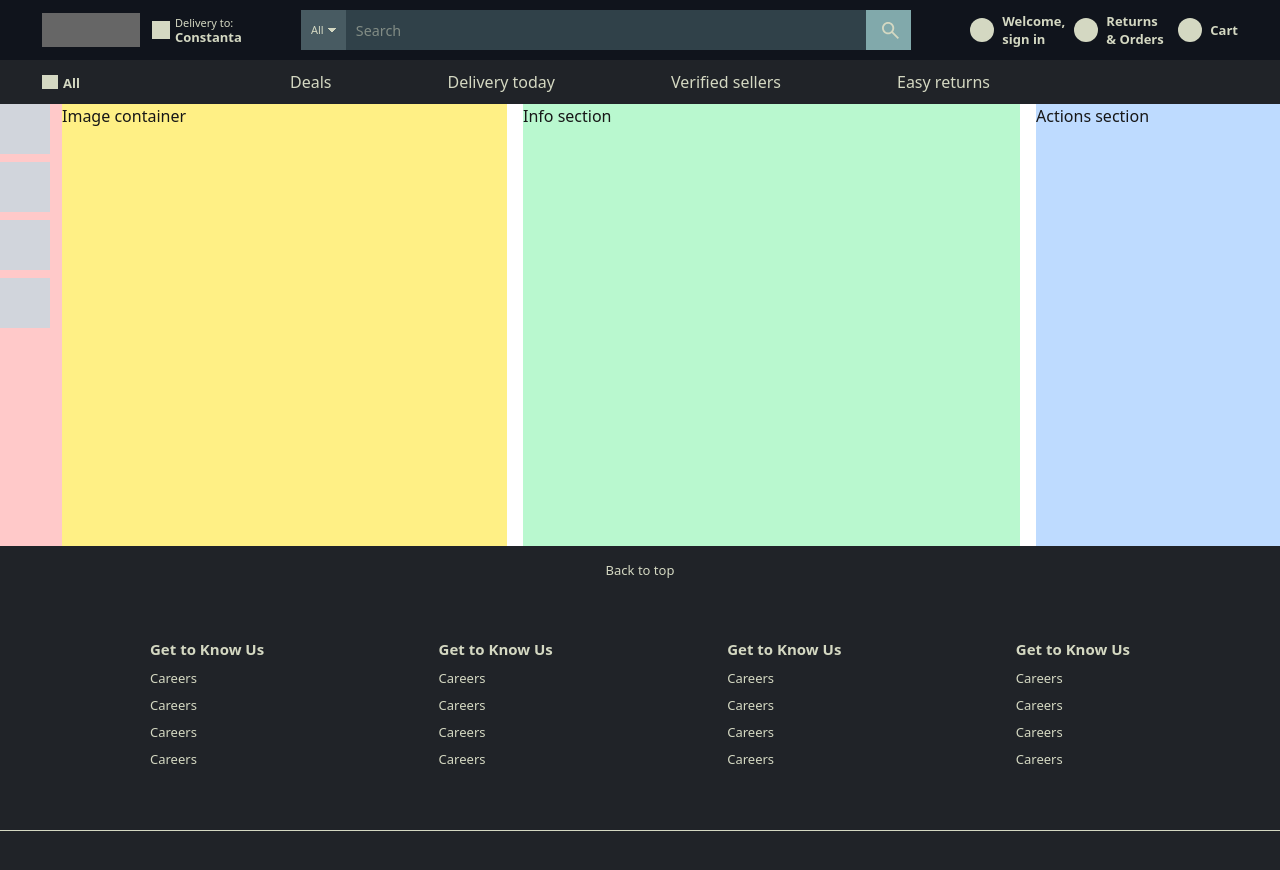
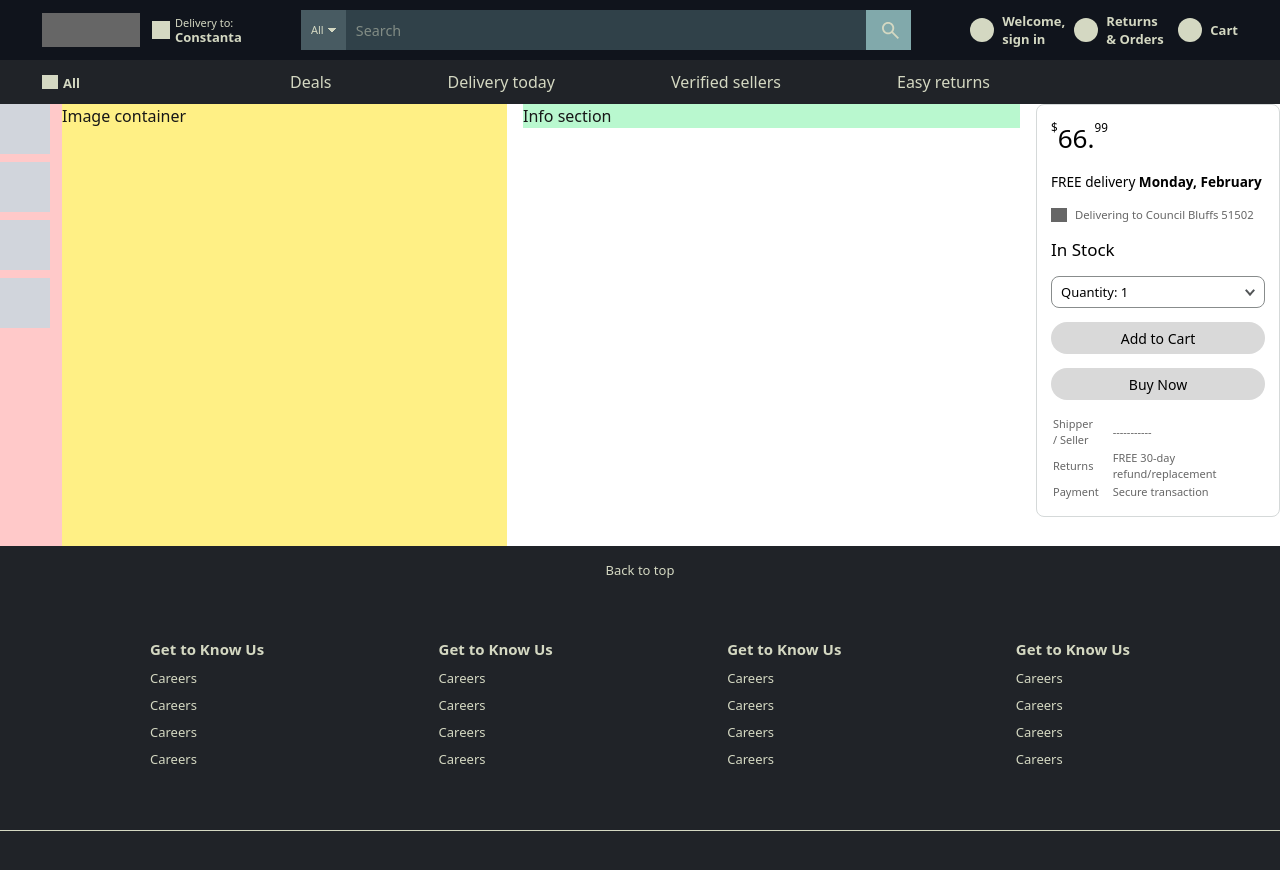
Before and after one commit to dimvxs/amazon_clone, a Next.js app in the folder frontend/: page /product in a window 1280 px wide. Shown: the top 870 px of the page. Built offline with nearby package versions, Linux system fonts and the light colour scheme.

Commit message:
add product actions component

```diff
--- a/frontend/app/globals.css
+++ b/frontend/app/globals.css
@@ -11,31 +11,40 @@
   --surface-10: #000000;
 
   --text-1: #666666;
-
   --interactive-1: #666666;
 
   --color-1: #d4d8c2;
   --color-2: #202328;
-  --color-3: #10141C;
-  --color-4: #485B62;
-  --color-5: #81A9AB;
+  --color-3: #10141c;
+  --color-4: #485b62;
+  --color-5: #81a9ab;
   --color-6: #304149;
+  --color-7: #000000;
+  --color-8: #666666;
+  --color-9: #d9d9d9;
+
+  --color-10: #d5d9d9;
+  --color-11: #888c8c;
 }
 
 @theme inline {
   --color-page-default: var(--color-1);
+  /* text */
+  --color-border-default: var(--color-10);
+  --color-border-muted: var(--color-11);
 
-  /* text */
-  --color-default: var(--color-1);
+  --color-default: var(--color-7);
   --color-light: var(--color-1);
   --color-dark: var(--color-1);
-  --color-muted: var(--color-1);
+  --color-muted: var(--color-8);
 
   /* bg */
   --color-surface-default: var(--color-1);
   --color-surface-light: var(--color-1);
   --color-surface-dark: var(--color-3);
   --color-surface-muted: var(--color-2);
+
+  --color-surface-card: var(--surface-0);
 
   /* icon */
   --color-icon-surface-light: var(--color-1);
@@ -51,6 +60,7 @@
 
   /* button */
   --color-button-default: var(--color-1);
+  --color-button-muted: var(--color-9);
 
   --color-background: var(--background);
   --color-foreground: var(--foreground);
@@ -64,7 +74,6 @@
   --breakpoint-layout-product-sm: 600px;
   --breakpoint-layout-product-md: 830px;
   --breakpoint-layout-product-lg: 1080px;
-
 
   --color-surface-0: var(--surface-0);
   --color-surface-1: var(--surface-1);
@@ -98,3 +107,12 @@ body {
 .layout-mx {
   @apply mx-[23px] layout-sm:mx-[42px];
 }
+
+@layer utilities {
+  .border-card {
+    @apply border border-border-default;
+  }
+  .border-interactive {
+    @apply border border-border-muted;
+  }
+}
--- a/frontend/app/product/page.tsx
+++ b/frontend/app/product/page.tsx
@@ -1,9 +1,10 @@
 "use client";
+import ProductActionsSection from "@/components/ProductActions";
 
 export default function ProductPage() {
   return (
     <main className="w-full flex justify-center">
-      <div className="w-full max-w-[1528px] flex flex-col layout-product-xs:flex-row justify-between gap-4">
+      <div className="w-full max-w-[1528px] flex flex-col items-start layout-product-xs:flex-row justify-between gap-4">
         <section className="layout-product-xs:max-w-[507px] layout-product-xs:w-[100%] layout-product-md:min-w-[507px] layout-xs:min-w-[386px] w-full bg-red-200 ">
           <div className="flex flex-col layout-product-xs:flex-row gap-3">
             <div className="order-2 layout-product-xs:order-1 flex flex-row layout-product-xs:flex-col gap-2">
@@ -23,9 +24,8 @@ export default function ProductPage() {
           Info section
         </section>
 
-        <section className="w-full layout-product-xs:w-[244px] bg-blue-200 block layout-product-xs:hidden layout-product-lg:block shrink-0">
-          Actions section
-        </section>
+        <ProductActionsSection></ProductActionsSection>
+
       </div>
     </main>
   );
--- /dev/null
+++ b/frontend/components/ProductActionButton.tsx
@@ -0,0 +1,20 @@
+"use client";
+
+interface ProductActionButtonProps {
+  children: string;
+  onClick?: () => void;
+}
+
+export default function ProductActionButton({
+  children,
+  onClick,
+}: ProductActionButtonProps) {
+  return (
+    <button
+      className="w-full h-[32px] font-inter font-normal text-[14px] leading-[19px] text-center align-middle bg-button-muted rounded-full"
+      onClick={onClick}
+    >
+      {children}
+    </button>
+  );
+}
--- /dev/null
+++ b/frontend/components/ProductActions.tsx
@@ -0,0 +1,50 @@
+import ProductQuantitySelector from "./ProductQuantitySelector";
+import ProductActionButton from "./ProductActionButton";
+import ProductInfoTable from "./ProductInfoTable";
+
+interface ProductActionsProps {
+  maxQuantity?: number;
+}
+
+export default function ProductActions({ maxQuantity }: ProductActionsProps) {
+  return (
+    <section className="w-full layout-product-xs:w-[244px] block layout-product-xs:hidden layout-product-lg:block shrink-0
+    bg-surface-card px-[14px] py-[14px] text-default rounded-lg border-card">
+      <div className="flex flex-col gap-[14px]">
+        <div className="flex items-start">
+          <span className="text-[11.7px] ">$</span>
+          <span className="text-[26.1px] ">66.</span>
+          <span className="text-[11.7px]">99</span>
+        </div>
+
+        <p className="text-[13.6px] leading-[20px]">
+          FREE delivery <span className="font-bold">Monday, February</span>
+        </p>
+
+        <div className="flex items-center gap-2 text-muted">
+          <div className="w-[16px] h-[14px] bg-muted"></div>
+          <span className="text-[11.3px] leading-[18px] align-middle">
+            Delivering to Council Bluffs 51502
+          </span>
+        </div>
+
+        <span className="text-[17px] leading-[24px] align-middle">
+          In Stock
+        </span>
+
+        <ProductQuantitySelector maxCount={10} />
+
+        <ProductActionButton>Add to Cart</ProductActionButton>
+        <ProductActionButton>Buy Now</ProductActionButton>
+
+        <ProductInfoTable
+          rows={[
+            { label: "Shipper / Seller" },
+            { label: "Returns", value: "FREE 30-day refund/replacement" },
+            { label: "Payment", value: "Secure transaction" },
+          ]}
+        />
+      </div>
+    </section>
+  );
+}
--- /dev/null
+++ b/frontend/components/ProductInfoTable.tsx
@@ -0,0 +1,28 @@
+"use client";
+
+interface ProductInfoRow {
+  label: string;
+  value?: string;
+}
+
+interface ProductInfoTableProps {
+  rows: ProductInfoRow[];
+}
+export default function ProductInfoTable({ rows }: ProductInfoTableProps) {
+  return (
+    <section className="w-full">
+      <table className="text-[11px] leading-[16px] text-muted align-middle table-auto border-separate">
+        <tbody className=" [&>tr:first-child>td]:pt-0">
+          {rows.map((row, index) => (
+            <tr key={index}>
+              <td className="pr-[12px] w-[50px]">{row.label}</td>
+              <td className="w-[50px] break-words">
+                {row.value ?? "-----------"}
+              </td>
+            </tr>
+          ))}
+        </tbody>
+      </table>
+    </section>
+  );
+}
--- /dev/null
+++ b/frontend/components/ProductQuantitySelector.tsx
@@ -0,0 +1,81 @@
+"use client";
+
+import { useState, useRef, useEffect } from "react";
+import arrowDown from "@/assets/icons/arrow-down-quantity.svg";
+import Image from "next/image";
+
+interface QuantitySelectorProps {
+  maxCount?: number;
+}
+
+export default function QuantitySelector({
+  maxCount = 5,
+}: QuantitySelectorProps) {
+  const [open, setOpen] = useState(false);
+  const [selected, setSelected] = useState(1);
+  const containerRef = useRef<HTMLDivElement>(null);
+
+  const ITEM_HEIGHT = 32;
+  const MAX_VISIBLE_ITEMS = 5;
+
+  useEffect(() => {
+    function handleClickOutside(event: MouseEvent) {
+      if (
+        containerRef.current &&
+        !containerRef.current.contains(event.target as Node)
+      ) {
+        setOpen(false);
+      }
+    }
+
+    document.addEventListener("mousedown", handleClickOutside);
+    return () => {
+      document.removeEventListener("mousedown", handleClickOutside);
+    };
+  }, []);
+
+  const numbers = Array.from({ length: maxCount }, (_, i) => i + 1);
+  const dropdownMaxHeight = MAX_VISIBLE_ITEMS * ITEM_HEIGHT;
+
+  return (
+    <div className="w-full relative" ref={containerRef}>
+      <div
+        className="w-full flex items-center justify-between bg-white cursor-pointer py-[5px] px-[9px] rounded-lg border-interactive"
+        style={{ height: ITEM_HEIGHT }}
+        onClick={() => setOpen(!open)}
+      >
+        <span className="text-[13px] font-inter font-normal leading-[20px]">
+          Quantity: {selected}
+        </span>
+        <Image
+          src={arrowDown}
+          alt="arrow down"
+          width={10}
+          height={8}
+          className="object-contain"
+        />
+      </div>
+
+      {open && (
+        <div
+          className="absolute left-0 w-full bg-white border border-interactive z-10 overflow-y-auto"
+          style={{ top: ITEM_HEIGHT, maxHeight: dropdownMaxHeight }}
+        >
+          {numbers.map((num) => (
+            <div
+              key={num}
+              className="px-2 text-[13px] font-inter font-normal cursor-pointer hover:bg-gray-100"
+              style={{ height: ITEM_HEIGHT, lineHeight: `${ITEM_HEIGHT}px` }}
+              onClick={() => {
+                setSelected(num);
+                setOpen(false);
+              }}
+            >
+              {num}
+            </div>
+          ))}
+        </div>
+      )}
+    </div>
+  );
+}
```
Also changed, not shown: frontend/assets/icons/arrow-down-quantity.svg (added).
